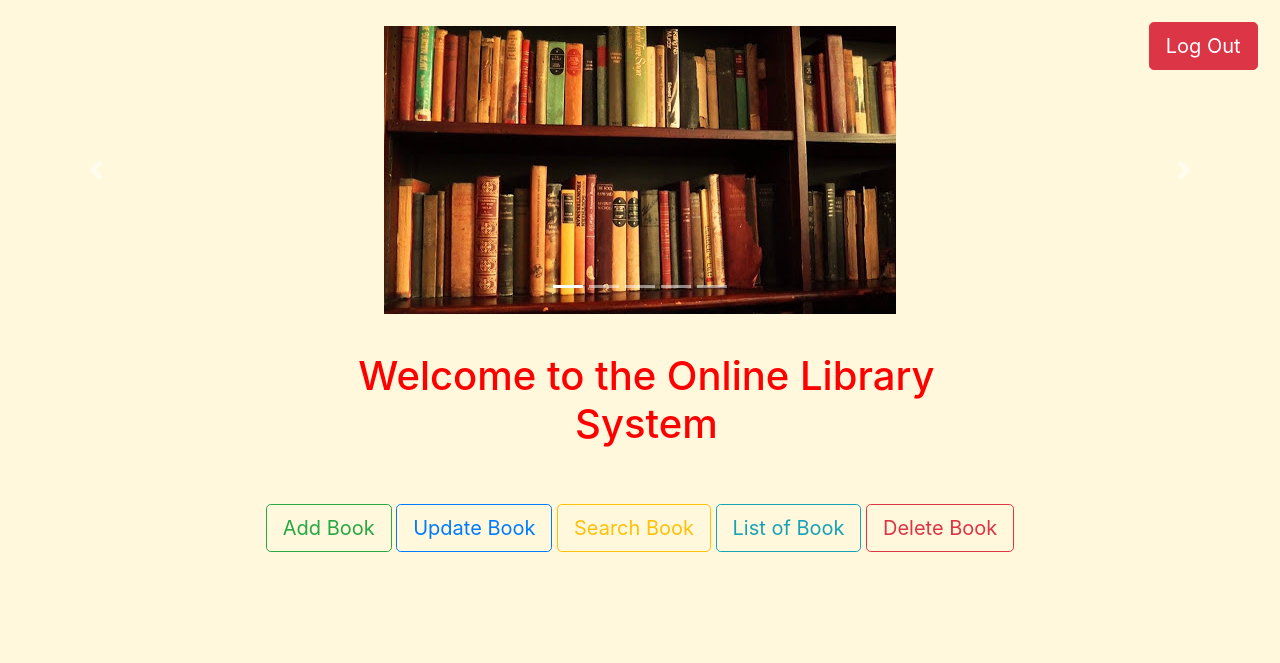
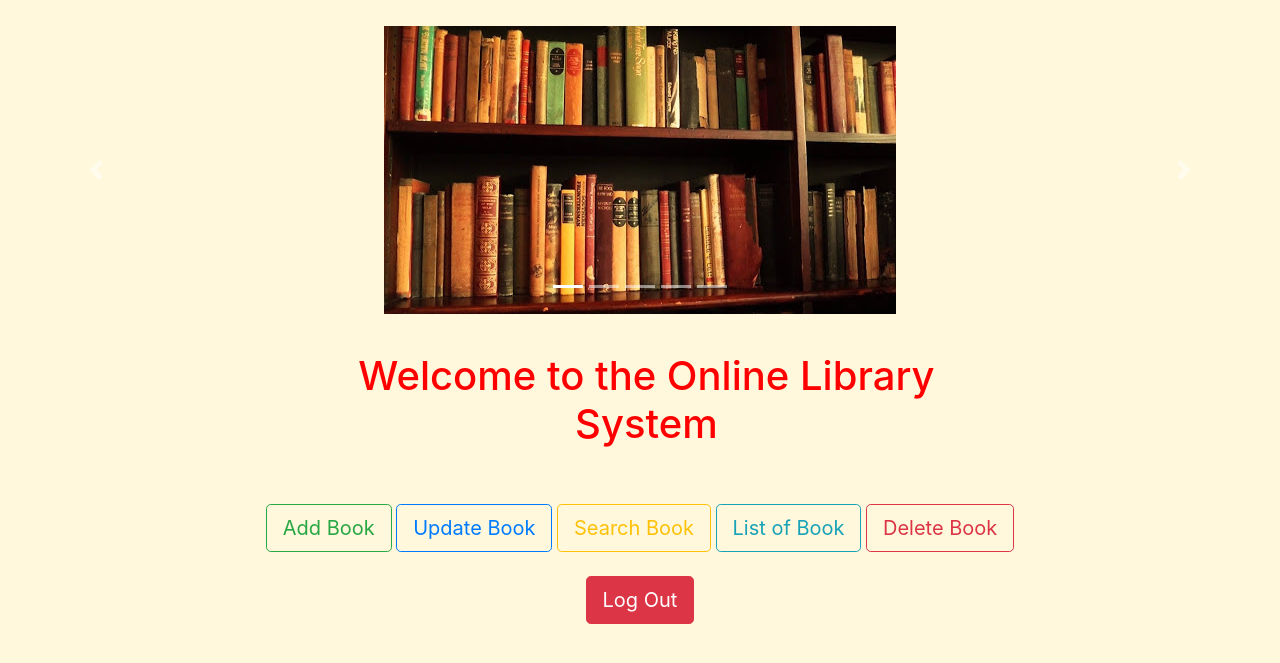
Before and after one commit to AishwaryaGhatge811/Library-Management-System-Application, a Django app: template Main_Project/library_app/templates/library_app/Homepage.html in a window 1280 px wide. Shown: the top 663 px of the page. Run offline with Django 3.2, Linux system fonts and the light colour scheme; the template is opened without the code that fills it, so the values that code supplies are empty; some libraries are stand-ins or nearby versions.

Commit message:
changed the log out button

```diff
--- a/Main_Project/library_app/templates/library_app/Homepage.html
+++ b/Main_Project/library_app/templates/library_app/Homepage.html
@@ -17,9 +17,7 @@
             background-color:#FFF8DC;
             margin-top:2%;
         }
-        #one{ margin-left:88%;
-                margin-top:-85%;
-        }
+
 
     </style>
 
```
